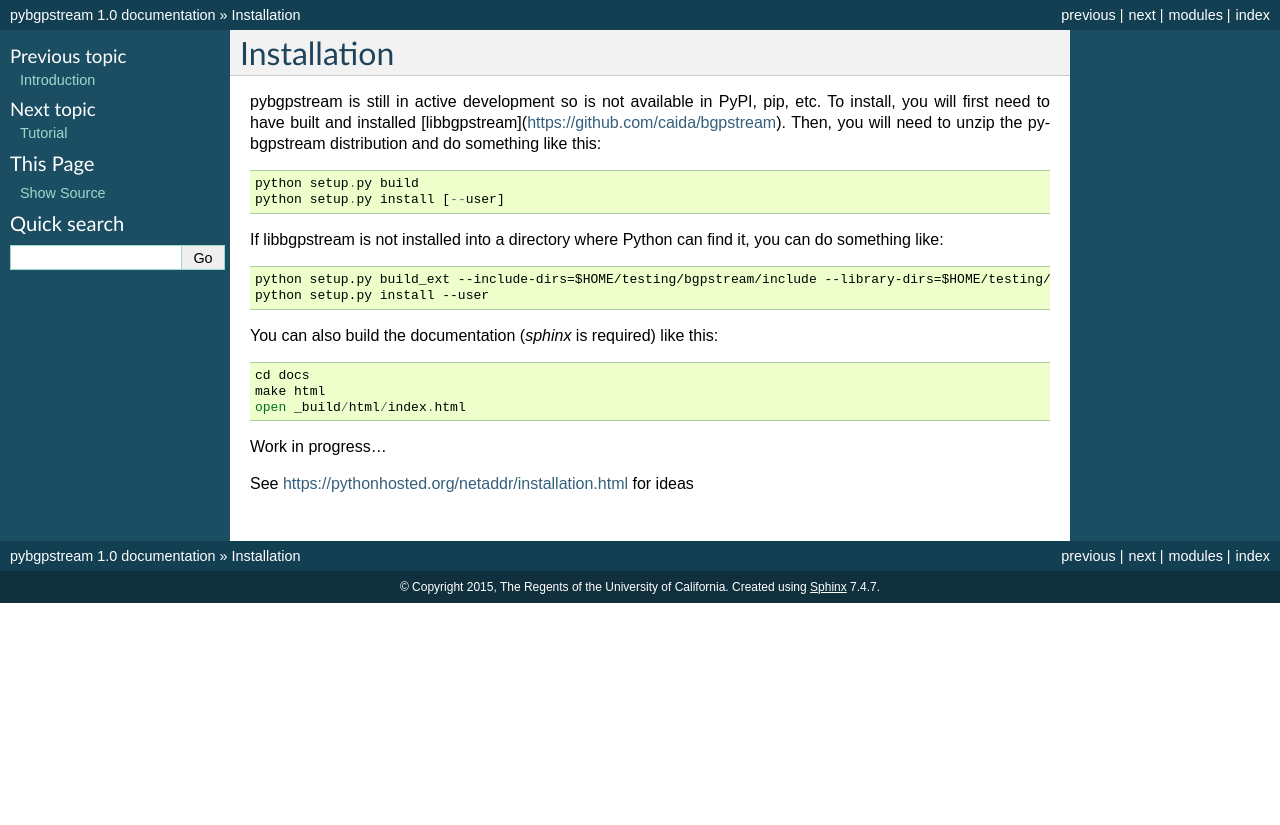
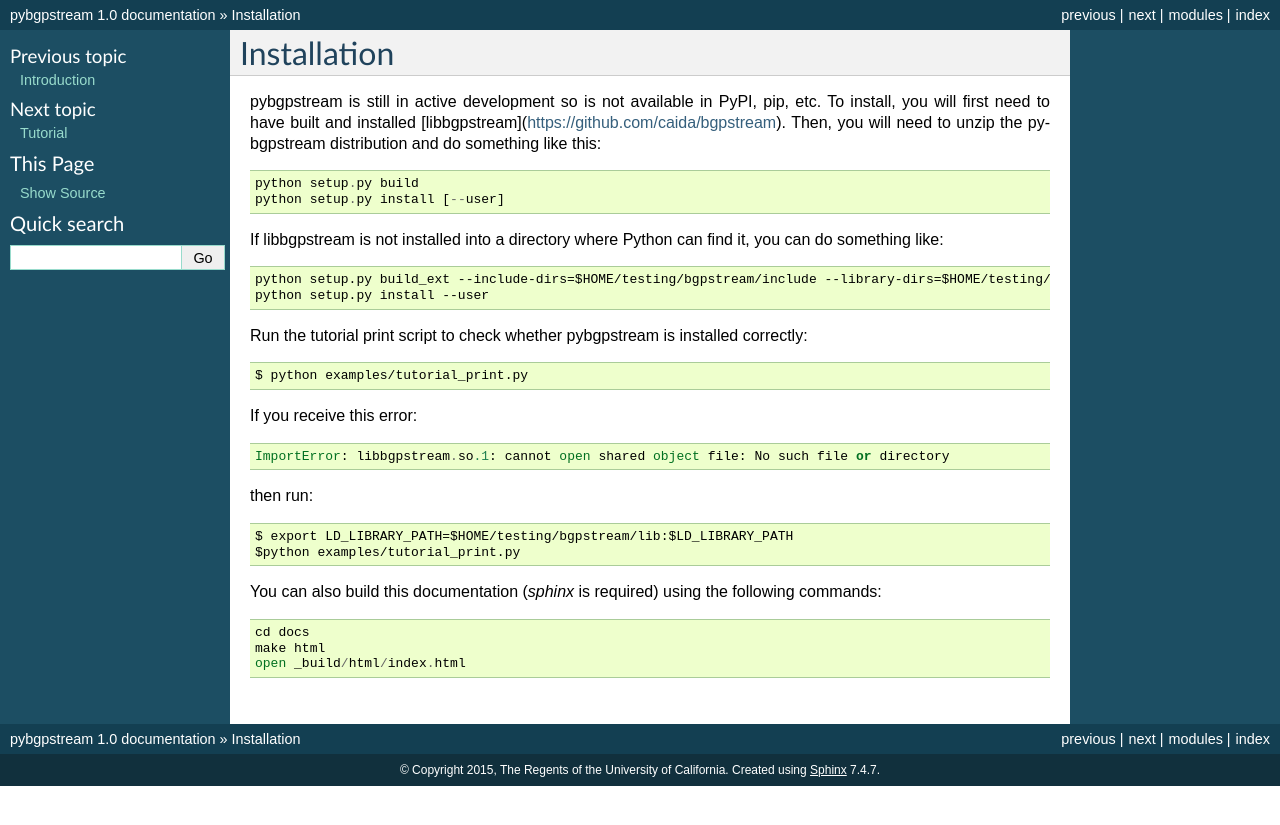
Before and after one commit to CAIDA/bgpstream, a Sphinx documentation site: the page built from docs/install.rst, in a window 1280 px wide. Shown: the top 825 px of the page. Built offline with Sphinx 7.4.7, drawn with Linux system fonts in a browser that asks for light colours.

Commit message:
updated link in docs

```diff
--- a/docs/install.rst
+++ b/docs/install.rst
@@ -22,7 +22,30 @@ find it, you can do something like:
    python setup.py install --user
 
 
-You can also build the documentation (`sphinx` is required) like this:
+Run the tutorial print  script to check whether pybgpstream is
+installed correctly:
+
+::
+
+   $ python examples/tutorial_print.py
+
+If you receive this error:
+
+::
+
+   ImportError: libbgpstream.so.1: cannot open shared object file: No such file or directory
+
+then run:
+
+::
+
+   $ export LD_LIBRARY_PATH=$HOME/testing/bgpstream/lib:$LD_LIBRARY_PATH
+   $python examples/tutorial_print.py
+
+
+
+You can also build this documentation (`sphinx` is required) using the
+following commands:
 
 ::
 
@@ -32,6 +55,5 @@ You can also build the documentation (`sphinx` is required) like this:
 
 
 
-Work in progress...
-
-See https://pythonhosted.org/netaddr/installation.html for ideas
+.. Work in progress
+   See https://pythonhosted.org/netaddr/installation.html for ideas
```
Also changed, not shown: README.md (+9 -2 lines).
